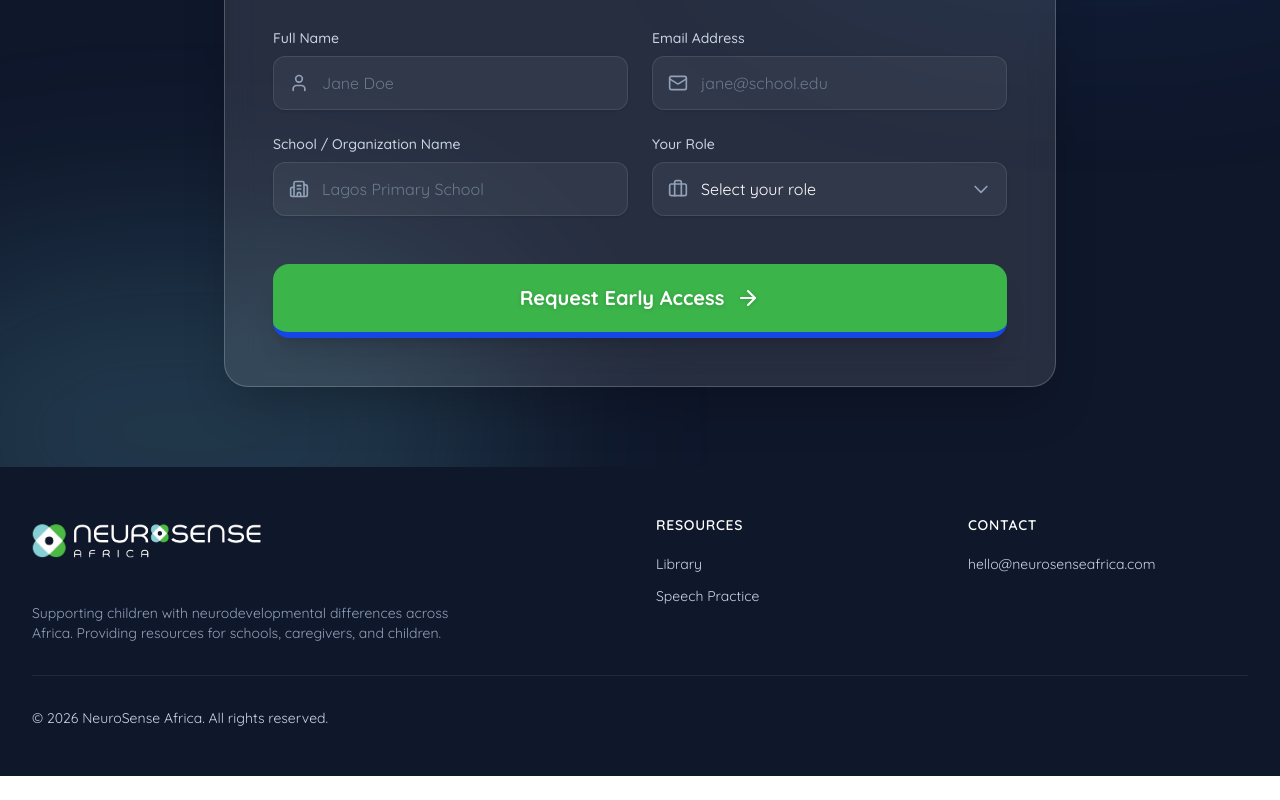
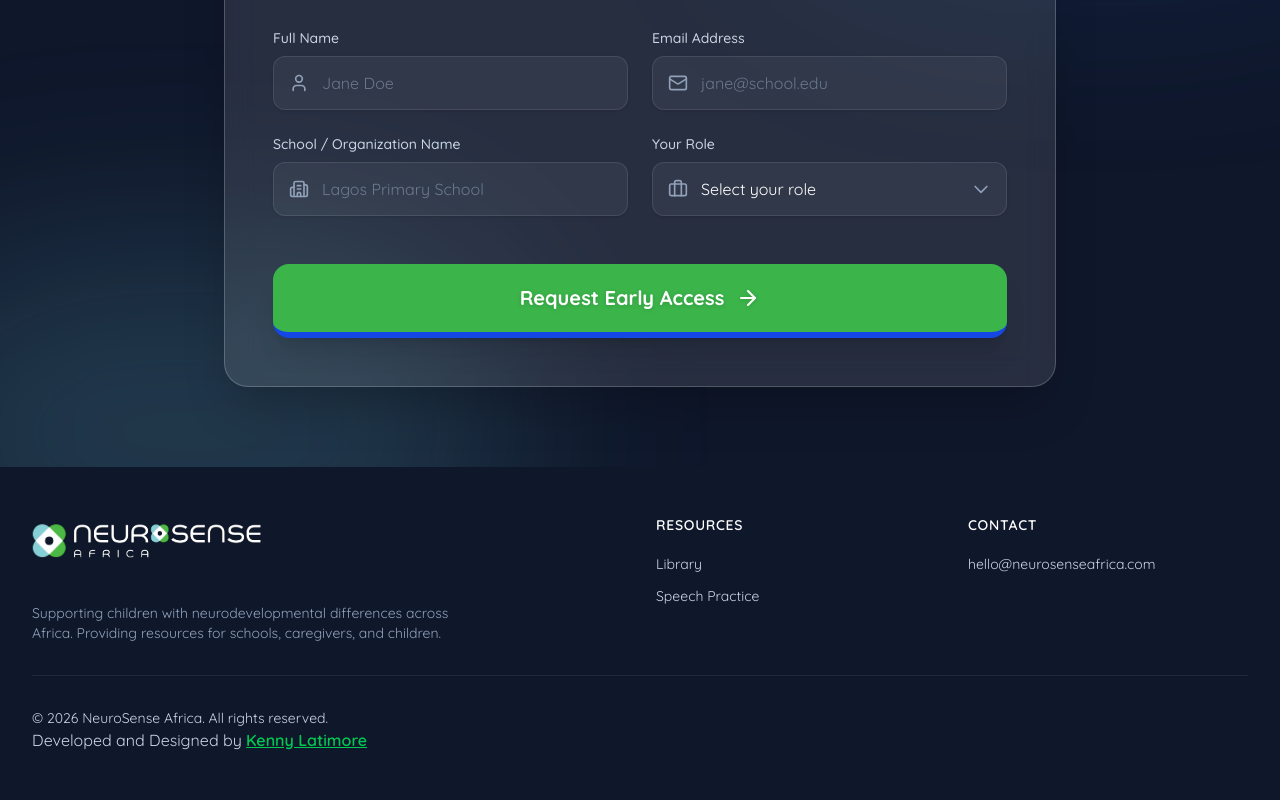
Before and after one commit to Kennysaruni/NeuroSense, a React (Vite) app: page / in a window 1280 px wide. Shown: the part 1744-2544 px from the top of the page. Before the commit the page ends 2520 px from the top, so only its background shows below. Built offline with nearby package versions, Linux system fonts and the light colour scheme.

Commit message:
Added self credit

```diff
--- a/src/components/Footer.tsx
+++ b/src/components/Footer.tsx
@@ -36,6 +36,9 @@ export default function Footer() {
         <div className="mt-8 pt-8 border-t border-slate-800 text-sm text-center md:text-left flex flex-col md:flex-row justify-between items-center">
           <p>&copy; {new Date().getFullYear()} NeuroSense Africa. All rights reserved.</p>
         </div>
+        <div>
+          <p>Developed and Designed by <a href="https://latimore.vercel.app" className='font-semibold underline text-green-500'>Kenny Latimore</a></p>
+        </div>
       </div>
     </footer>
   );
```
Also changed, not shown: 1 other file (tests, documents, lock files or other folders).
